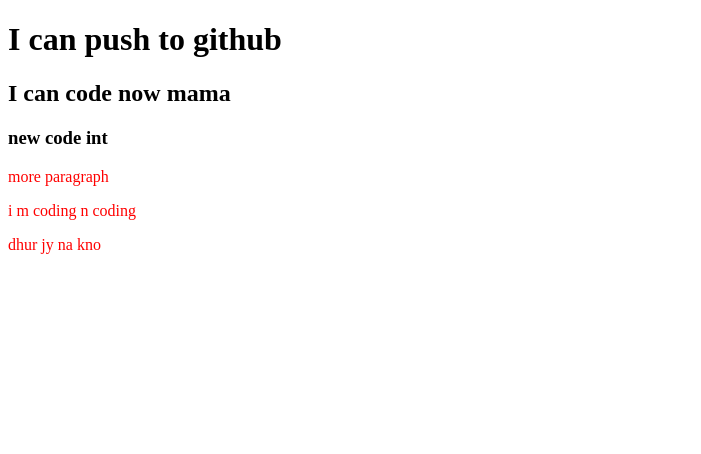
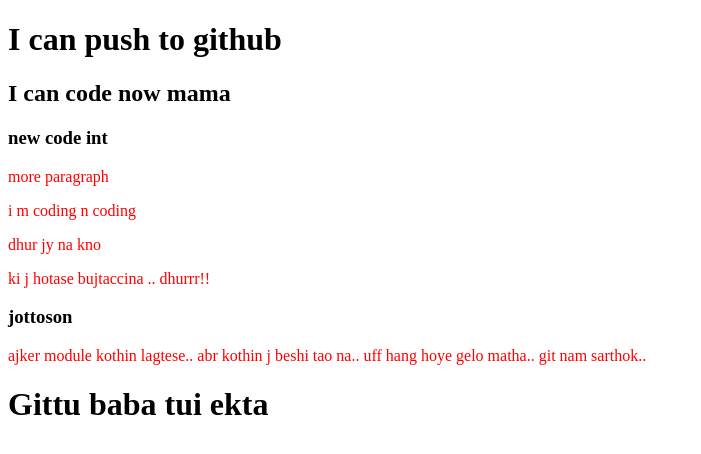
Before and after one commit to sadiafrin/my-second-repo, a plain HTML site: page index.html in a window 1280 px wide. Shown: the whole page, without its empty margins (0-701 px from the left). Drawn offline with Linux system fonts and the light colour scheme.

Commit message:
p h tag added

```diff
--- a/index.html
+++ b/index.html
@@ -14,6 +14,12 @@
     <p> more paragraph</p>
     <p>i m coding n coding </p>
     <p> dhur jy na kno</p>
+    <p>ki j hotase bujtaccina .. dhurrr!!</p>
+    <h3>jottoson</h3>
+    <p>ajker module kothin lagtese.. abr kothin j beshi tao na.. uff hang hoye gelo matha..
+        git nam sarthok..
+        <h1>Gittu baba tui ekta</h1>
+    </p>
 </body>
 
 </html>
```
